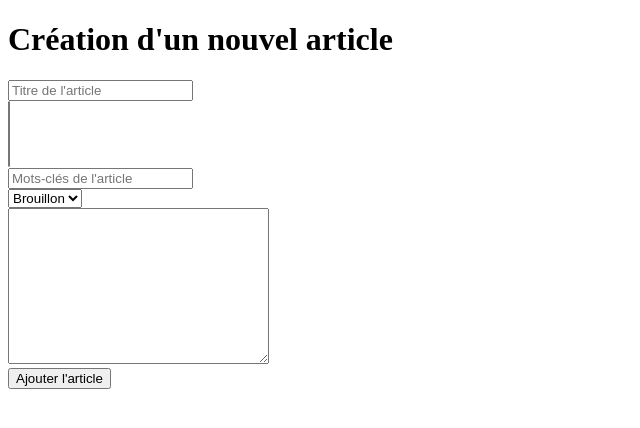
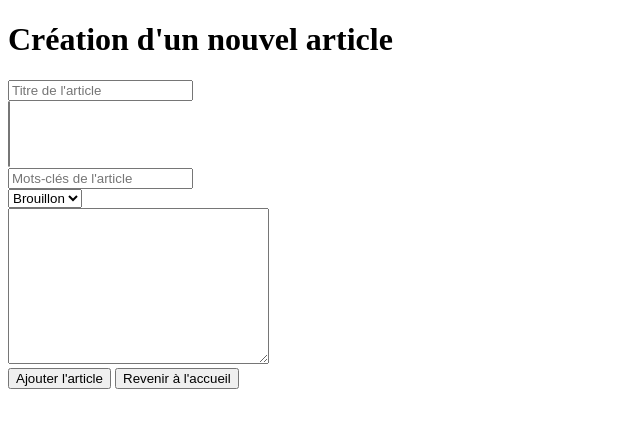
Before and after one commit to QuentinBoulay/moteur-blog, a SvelteKit app: page /article/new in a window 1280 px wide. Shown: the top 428 px of the page, without its empty margins (0-640 px from the left). Built offline with nearby package versions, Linux system fonts and the light colour scheme.

Commit message:
Button Back to Home

```diff
--- a/src/routes/article/new/+page.svelte
+++ b/src/routes/article/new/+page.svelte
@@ -29,6 +29,10 @@
         articles.add(newArticle);
         goto(`/`)
     }
+
+    function goToHome() {
+        goto(`/`);
+    }
 </script>
 
 <h1>Création d'un nouvel article</h1>
@@ -58,3 +62,4 @@
 <br>
 
 <button on:click={addArticle}>Ajouter l'article</button>
+<button on:click={goToHome}>Revenir à l'accueil</button>
--- a/src/routes/categories/+page.svelte
+++ b/src/routes/categories/+page.svelte
@@ -4,6 +4,10 @@
 
     function addCategory() {
         goto(`/category/new`);
+    }
+
+    function goToHome() {
+        goto(`/`);
     }
 </script>
 
@@ -25,3 +29,4 @@
 {/if}
 
 <button on:click={addCategory}>Ajouter une catégorie</button>
+<button on:click={goToHome}>Revenir à l'accueil</button>
```
